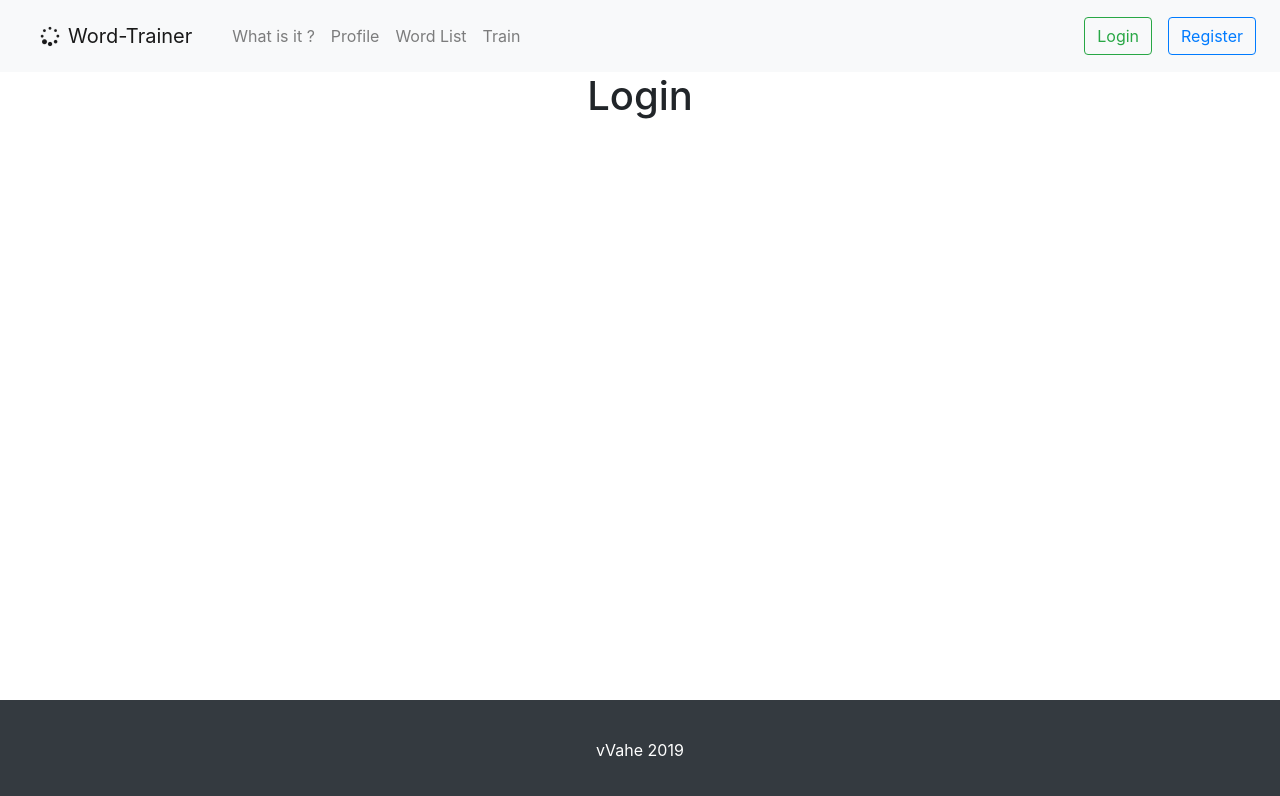
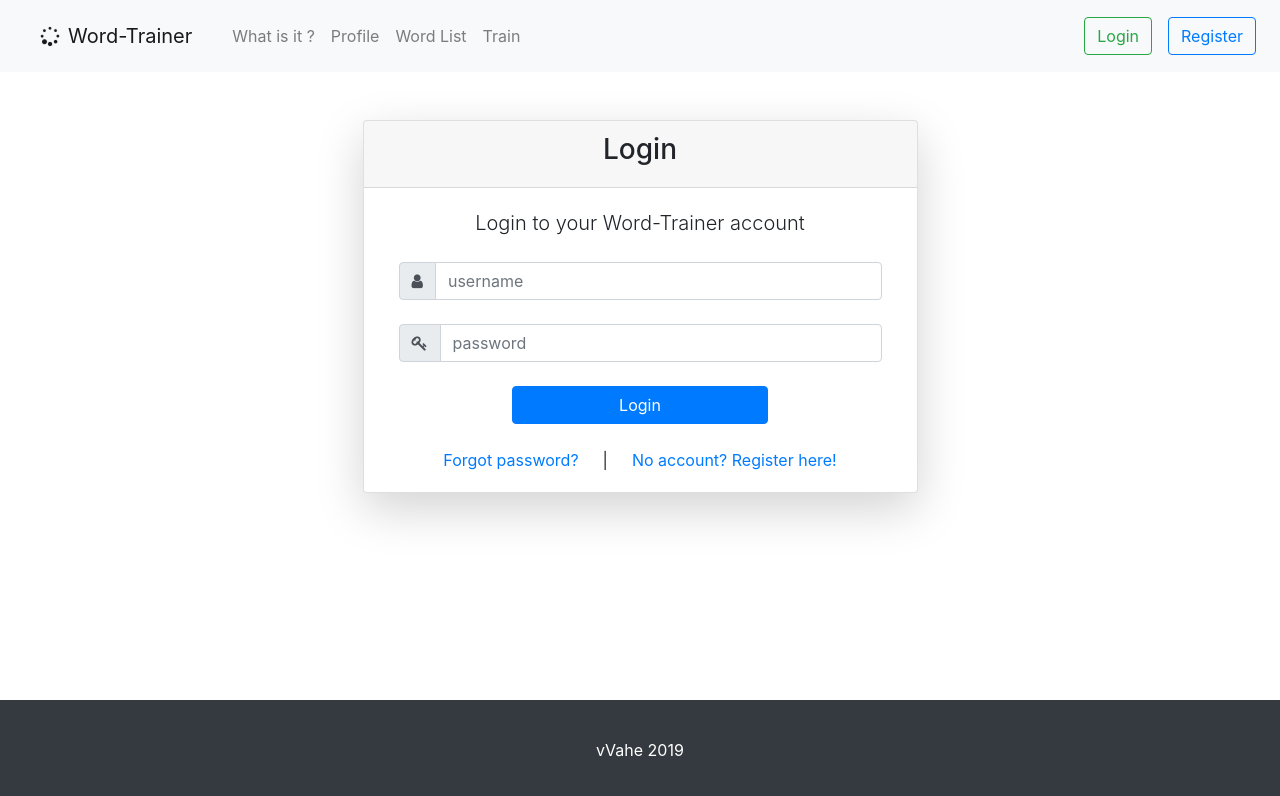
Before and after one commit to vVahe/Lezu, a React (Create React App) app: page /login in a window 1280 px wide. Shown: the top 796 px of the page. Built offline with nearby package versions, Linux system fonts and the light colour scheme.

Commit message:
add login form

```diff
--- a/src/components/auth/Login.js
+++ b/src/components/auth/Login.js
@@ -1,10 +1,69 @@
 import React, { Component } from 'react';
+import { Link } from 'react-router-dom';
 
 class Login extends Component {
     render() {
         return (
-            <div>
-                <h1>Login</h1>
+            <div className="card register-form mx-auto my-5 shadow-lg">
+                <div className="card-header">
+                    <h3>Login</h3>
+                </div>
+                <div class="card-body">
+                    <p className="lead">Login to your Word-Trainer account</p>
+                    <form className="my-4">
+                        <div class="col-auto my-4">
+                            <label class="sr-only" htmlFor="username">
+                                Username
+                            </label>
+                            <div class="input-group mb-2">
+                                <div class="input-group-prepend">
+                                    <div class="input-group-text">
+                                        <i className="fa fa-user" />
+                                    </div>
+                                </div>
+                                <input
+                                    type="text"
+                                    class="form-control"
+                                    id="username"
+                                    placeholder="username"
+                                />
+                            </div>
+                        </div>
+
+                        <div class="col-auto my-4">
+                            <label class="sr-only" htmlFor="password">
+                                Password
+                            </label>
+                            <div class="input-group mb-2">
+                                <div class="input-group-prepend">
+                                    <div class="input-group-text">
+                                        <i className="fa fa-key" />
+                                    </div>
+                                </div>
+                                <input
+                                    type="text"
+                                    class="form-control"
+                                    id="password"
+                                    placeholder="password"
+                                />
+                            </div>
+                        </div>
+
+                        <button
+                            className="btn btn-primary btn-block w-50 mx-auto"
+                            type="submit"
+                        >
+                            Login
+                        </button>
+                    </form>
+                    <Link to="/forgot-password">
+                        <p className="d-inline">Forgot password?</p>
+                    </Link>
+                    <p className="d-inline mx-4">|</p>
+                    <Link to="/forgot-password" className="d-inline">
+                        <p className="d-inline">No account? Register here!</p>
+                    </Link>
+                </div>
             </div>
         );
     }
--- a/src/components/auth/Register.js
+++ b/src/components/auth/Register.js
@@ -5,7 +5,7 @@ class Register extends Component {
         return (
             <div className="card register-form mx-auto my-5 shadow-lg">
                 <div className="card-header">
-                    <h3>REGISTER</h3>
+                    <h3>Register</h3>
                 </div>
                 <div class="card-body">
                     <p className="lead">Create your own Word-Trainer account</p>
```
